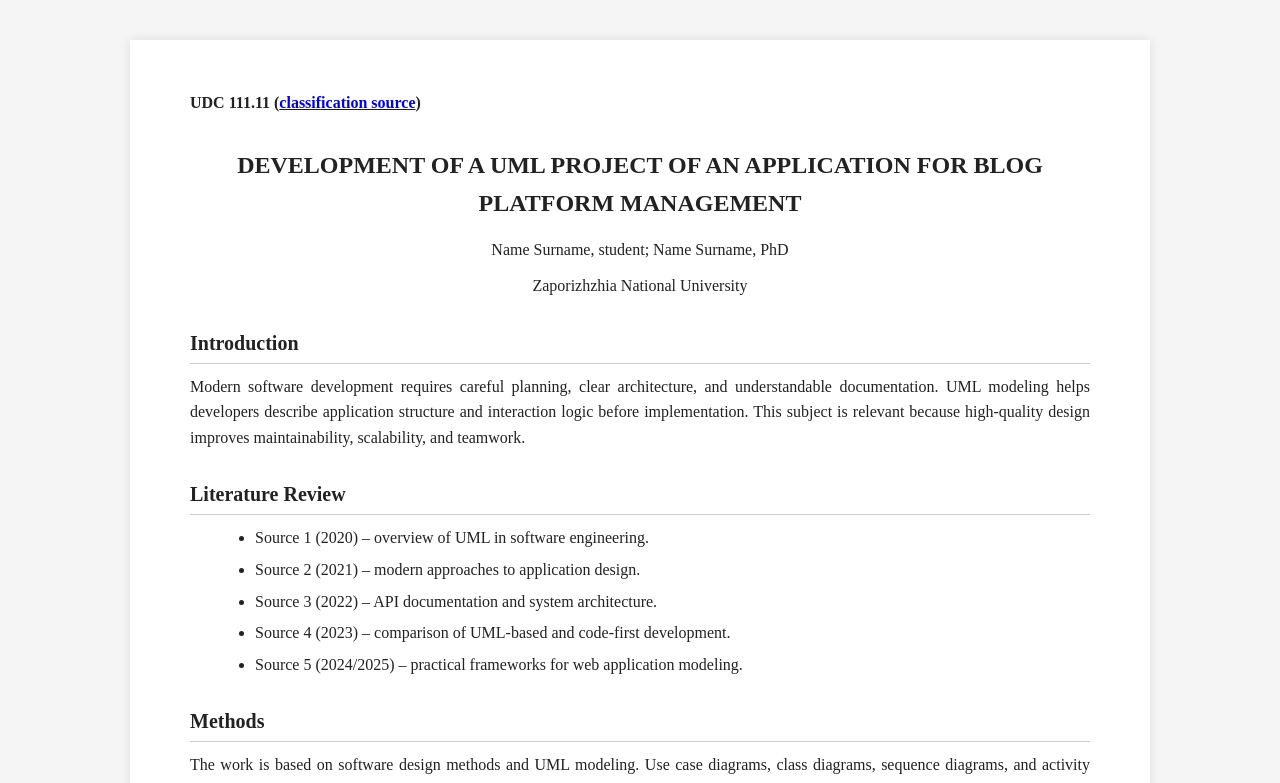
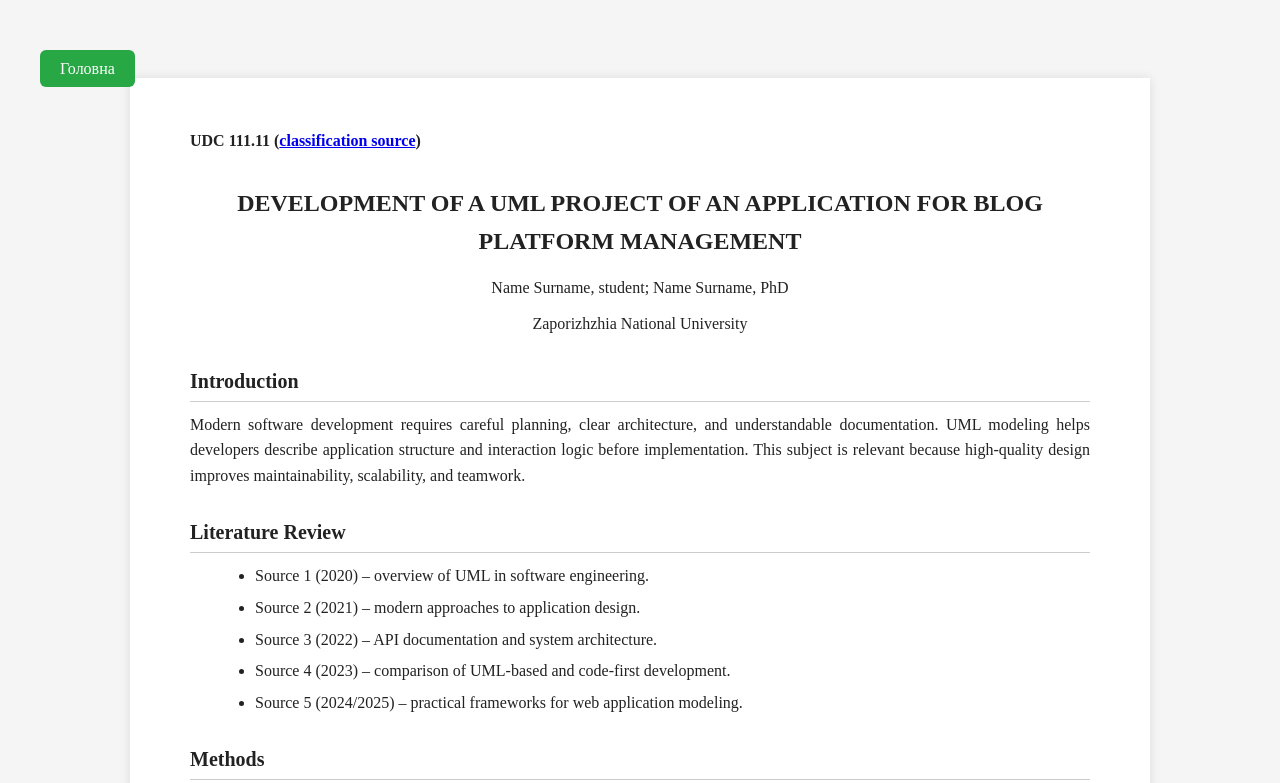
Before and after one commit to WildError/blog-platform-api, a plain HTML site: page docs/publ.html in a window 1280 px wide. Shown: the top 783 px of the page. Drawn offline with Linux system fonts and the light colour scheme.

Commit message:
Update publ.html

```diff
--- a/docs/publ.html
+++ b/docs/publ.html
@@ -71,6 +71,18 @@
   </style>
 </head>
 <body>
+  <div style="margin-top:20px;">
+  <a href="index.html" style="
+    padding:10px 20px;
+    background:#28a745;
+    color:white;
+    text-decoration:none;
+    border-radius:6px;
+    margin-right:10px;
+  ">
+   Головна
+  </a>
+</div>
   <div class="page">
     <div class="udc">
       UDC 111.11
```
